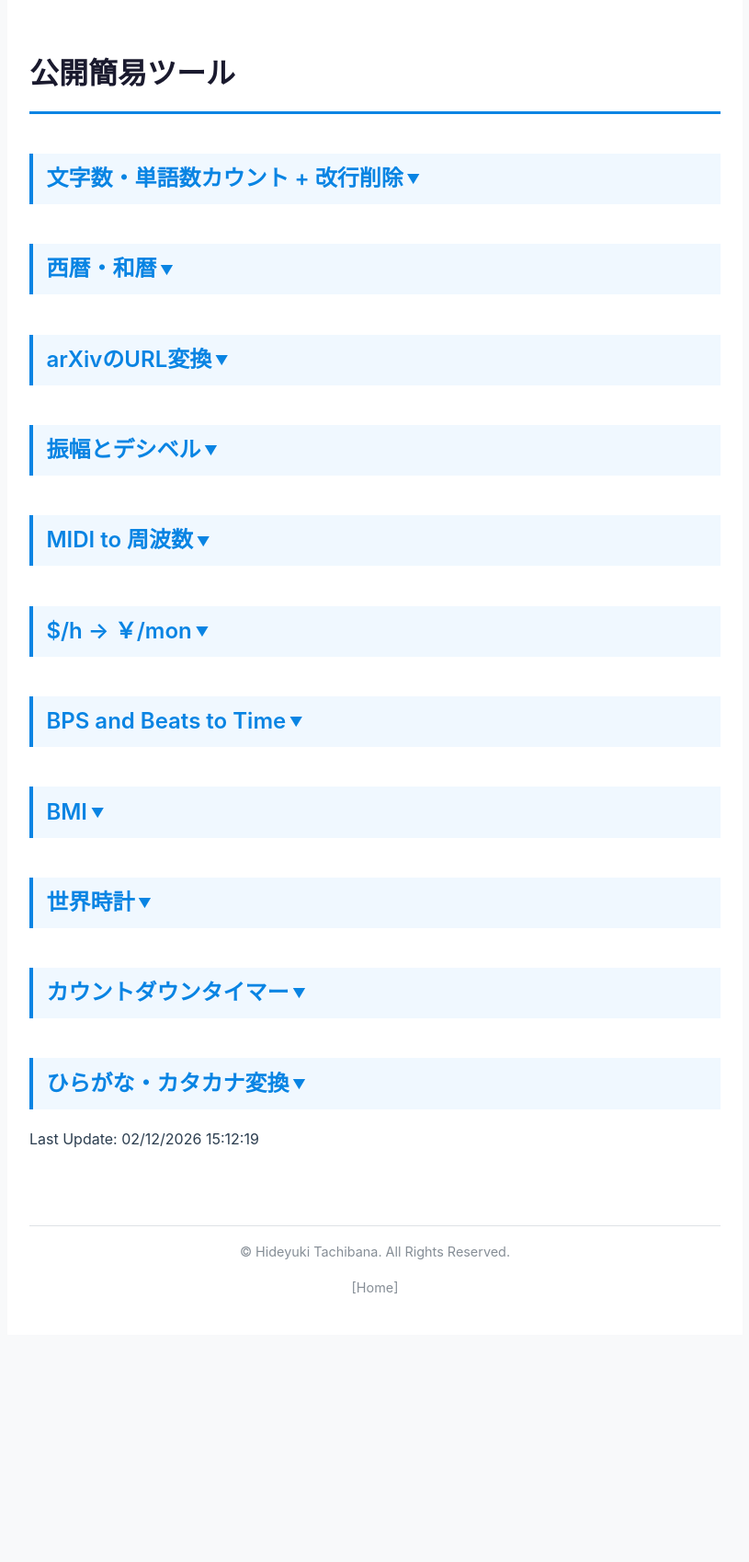
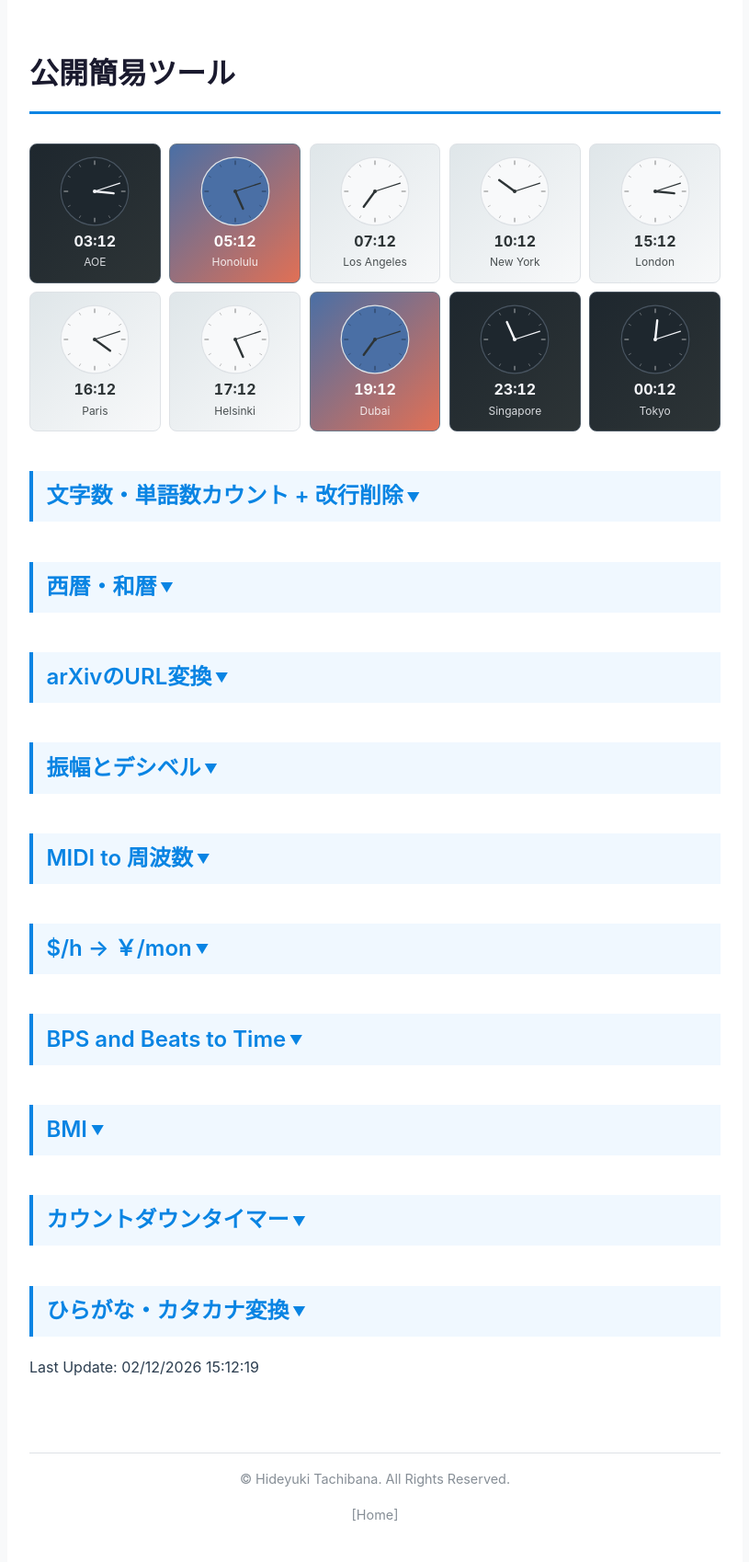
Before and after one commit to tachi-hi/tachi-hi.github.io, a Jekyll site: the page built from tools.html, in a window 1280 px wide. Shown: the whole page at 92% size, without its empty margins (232-1047 px from the left). Built offline with Jekyll 4.4.1, drawn with Linux system fonts in a browser that asks for light colours; before the commit the page ends 1451 px from its top, so only the background shows below that; part of the change alters nothing that is shown.

Commit message:
World clock: DST-aware, AOE timezone, fixed at top
- Use Intl API with IANA timezone names for automatic DST
- Add AOE (Anywhere on Earth, UTC-12) timezone
- Move world clock to fixed position at page top (no toggle)
- Auto-update every second with current time
- Remove manual JST hour input

Co-Authored-By: Claude Opus 4.6 <noreply@anthropic.com>

```diff
--- a/js/tools.js
+++ b/js/tools.js
@@ -216,19 +216,31 @@ document.addEventListener("DOMContentLoaded", function () {
   if (bmiWeightInput) bmiWeightInput.addEventListener("input", updateBmi);
 
   // ============================================
-  // JST to World Time (analog clocks, day/night)
+  // JST to World Time (analog clocks, DST-aware)
   // ============================================
   var timezones = [
-    { label: "Honolulu", offset: -10 },
-    { label: "Los Angeles", offset: -8 },
-    { label: "New York", offset: -5 },
-    { label: "London", offset: 0 },
-    { label: "Paris", offset: 1 },
-    { label: "Helsinki", offset: 2 },
-    { label: "Dubai", offset: 4 },
-    { label: "Singapore", offset: 8 },
-    { label: "Tokyo", offset: 9 },
+    { label: "AOE", tz: "Etc/GMT+12" },
+    { label: "Honolulu", tz: "Pacific/Honolulu" },
+    { label: "Los Angeles", tz: "America/Los_Angeles" },
+    { label: "New York", tz: "America/New_York" },
+    { label: "London", tz: "Europe/London" },
+    { label: "Paris", tz: "Europe/Paris" },
+    { label: "Helsinki", tz: "Europe/Helsinki" },
+    { label: "Dubai", tz: "Asia/Dubai" },
+    { label: "Singapore", tz: "Asia/Singapore" },
+    { label: "Tokyo", tz: "Asia/Tokyo" },
   ];
+
+  function getLocalTime(date, tzName) {
+    var s = date.toLocaleString("en-US", {
+      timeZone: tzName,
+      hour: "numeric", minute: "numeric", hour12: false,
+    });
+    var parts = s.split(":");
+    var h = parseInt(parts[0]) % 24;
+    var m = parseInt(parts[1]);
+    return { hour: h, min: m };
+  }
 
   function getTimeClass(hour) {
     if (hour >= 7 && hour < 18) return "daytime";
@@ -276,19 +288,18 @@ document.addEventListener("DOMContentLoaded", function () {
     );
   }
 
-  function renderWorldClock(jstHour, jstMin) {
+  function renderWorldClock(date) {
     var container = document.getElementById("timelist");
     if (!container) return;
-    var utcHour = ((jstHour - 9) % 24 + 24) % 24;
     var html = "";
     for (var i = 0; i < timezones.length; i++) {
       var tz = timezones[i];
-      var h = ((utcHour + tz.offset) % 24 + 24) % 24;
-      var cls = getTimeClass(h);
-      var timeStr = ("0" + h).slice(-2) + ":" + ("0" + jstMin).slice(-2);
+      var t = getLocalTime(date, tz.tz);
+      var cls = getTimeClass(t.hour);
+      var timeStr = ("0" + t.hour).slice(-2) + ":" + ("0" + t.min).slice(-2);
       html +=
         '<div class="clock-card ' + cls + '">' +
-        buildClockSVG(h, jstMin) +
+        buildClockSVG(t.hour, t.min) +
         '<div class="clock-time">' + timeStr + "</div>" +
         '<div class="clock-label">' + tz.label + "</div>" +
         "</div>";
@@ -296,32 +307,13 @@ document.addEventListener("DOMContentLoaded", function () {
     container.innerHTML = html;
   }
 
-  var jstInput = document.getElementById("jst_to_worldtime");
-  var clockInterval = null;
-
   function updateClockFromNow() {
-    var now = new Date(new Date().toLocaleString("en-US", { timeZone: "Asia/Tokyo" }));
-    renderWorldClock(now.getHours(), now.getMinutes());
+    renderWorldClock(new Date());
   }
 
-  function startAutoUpdate() {
-    if (clockInterval) clearInterval(clockInterval);
-    clockInterval = setInterval(updateClockFromNow, 1000);
-  }
-
-  if (jstInput) {
-    jstInput.addEventListener("input", function () {
-      var val = this.value;
-      if (val === "") {
-        updateClockFromNow();
-        startAutoUpdate();
-      } else {
-        if (clockInterval) clearInterval(clockInterval);
-        renderWorldClock(parseInt(val), 0);
-      }
-    });
+  if (document.getElementById("timelist")) {
     updateClockFromNow();
-    startAutoUpdate();
+    setInterval(updateClockFromNow, 1000);
   }
 
   // ============================================
--- a/tools.html
+++ b/tools.html
@@ -6,6 +6,8 @@ custom_js: js/tools.js
 ---
 
 <h1>公開簡易ツール</h1>
+
+<div id="timelist" class="clock-grid"></div>
 
 <div class="topic"><h2>文字数・単語数カウント + 改行削除</h2><div class="toggle-content hidden">
 <ul>
@@ -76,13 +78,6 @@ Beats: <input id="n_beats" type="number" style="width: 5em">
 
 </div></div>
 
-<div class="topic"><h2>世界時計</h2><div class="toggle-content hidden">
-<p>日本時間を入力すると各地の時刻を表示します。空欄の場合は現在時刻を使用します。</p>
-日本時間：<input id="jst_to_worldtime" type="number" style="width: 5em" placeholder="now"> 時
-<div id="timelist" class="clock-grid"></div>
-
-</div></div>
-
 <div class="topic"><h2>カウントダウンタイマー</h2><div class="toggle-content hidden">
   <span>（うるう年などは正確には考慮していない目安の日数）</span>
   <span id="TimeLeft"></span>
```
